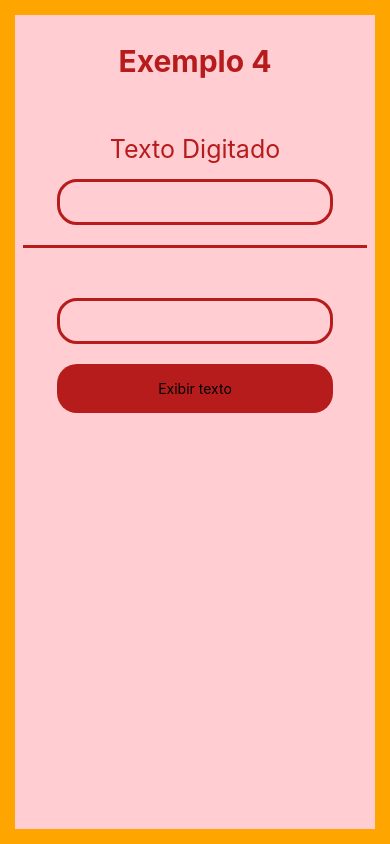
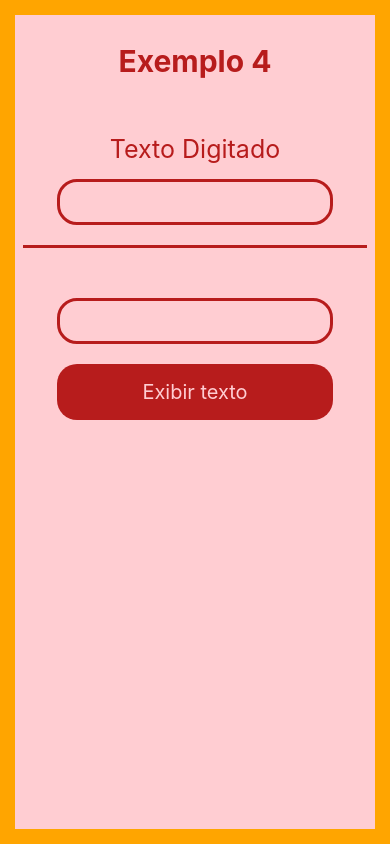
Before and after one commit to Nei-Junio-17/aula_expo, a React Native app: screen / in a window 390 px wide. Built offline with nearby package versions, Linux system fonts and the light colour scheme.

Commit message:
alteração

```diff
--- a/src/atividade 4/index.js
+++ b/src/atividade 4/index.js
@@ -35,7 +35,7 @@ export default function Exemplo4() {
             />
 
             <Pressable style={({ pressed }) => pressed ? [styles.botao, styles.botaoPress] : styles.botao}>
-                <Text sytle={styles.txtBotao}>Exibir texto</Text>
+                <Text style={styles.txtBotao}>Exibir texto</Text>
             </Pressable>
         </View>
     );
--- a/src/atividade 4/styles.js
+++ b/src/atividade 4/styles.js
@@ -48,7 +48,7 @@ const styles = StyleSheet.create({
         backgroundColor: '#fff'
     },
     txtBotao:{
-        color: '#ffcdd2',
+        color:'#ffcdd2',
         fontSize: 20,
     },
     txtBotaoPress:{
```
